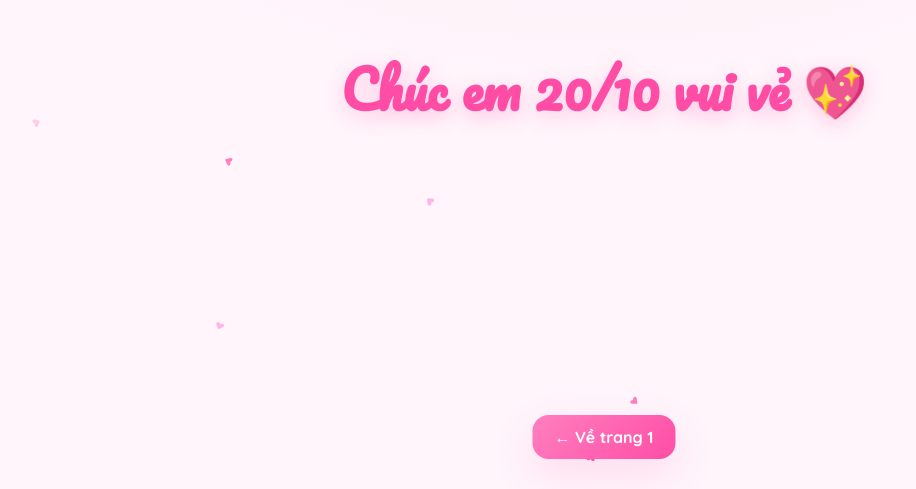
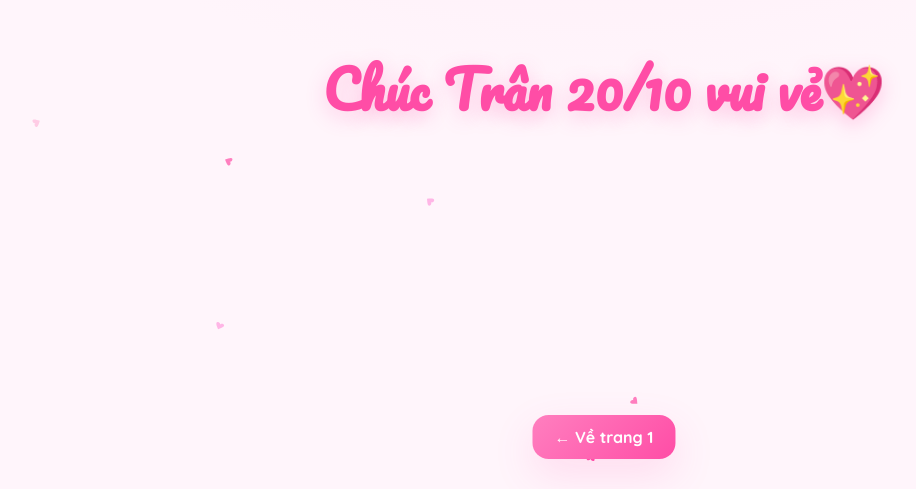
Before and after one commit to GMIOS25/Baby, a plain HTML site: page about.html in a window 1280 px wide. Shown: the part 311-800 px from the top of the page, without its empty margins (36-952 px from the left). Drawn offline with Linux system fonts and the light colour scheme; animation ran at ten frames a second.

Commit message:
Update title and heading for 20/10 celebration

```diff
--- a/about.html
+++ b/about.html
@@ -3,7 +3,7 @@
 <head>
   <meta charset="utf-8" />
   <meta name="viewport" content="width=device-width, initial-scale=1" />
-  <title>Chúc em 20/10 vui vẻ ♡</title>
+  <title>Chúc Trân 20/10 vui vẻ ♡</title>
   <link rel="preconnect" href="https://fonts.googleapis.com">
   <link rel="preconnect" href="https://fonts.gstatic.com" crossorigin>
   <link href="https://fonts.googleapis.com/css2?family=Quicksand:wght@400;600;700&family=Pacifico&display=swap" rel="stylesheet">
@@ -34,7 +34,7 @@
   </style>
 </head>
 <body>
-  <h1>Chúc em 20/10 vui vẻ 💖</h1>
+  <h1>Chúc Trân 20/10 vui vẻ💖</h1>
   <a class="btn" href="index.html">← Về trang 1</a>
   <canvas id="canvas"></canvas>
   <script>
```
